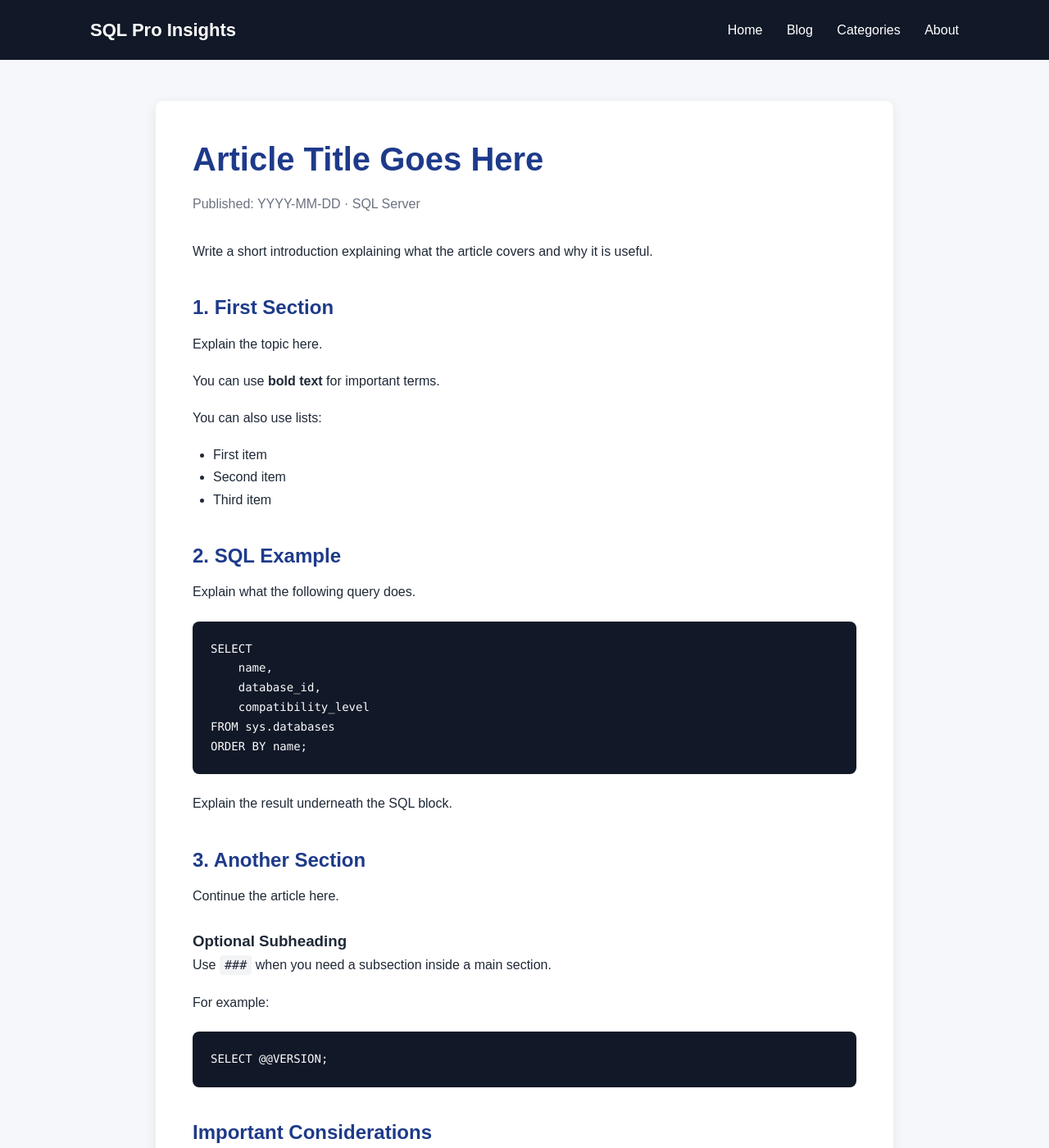
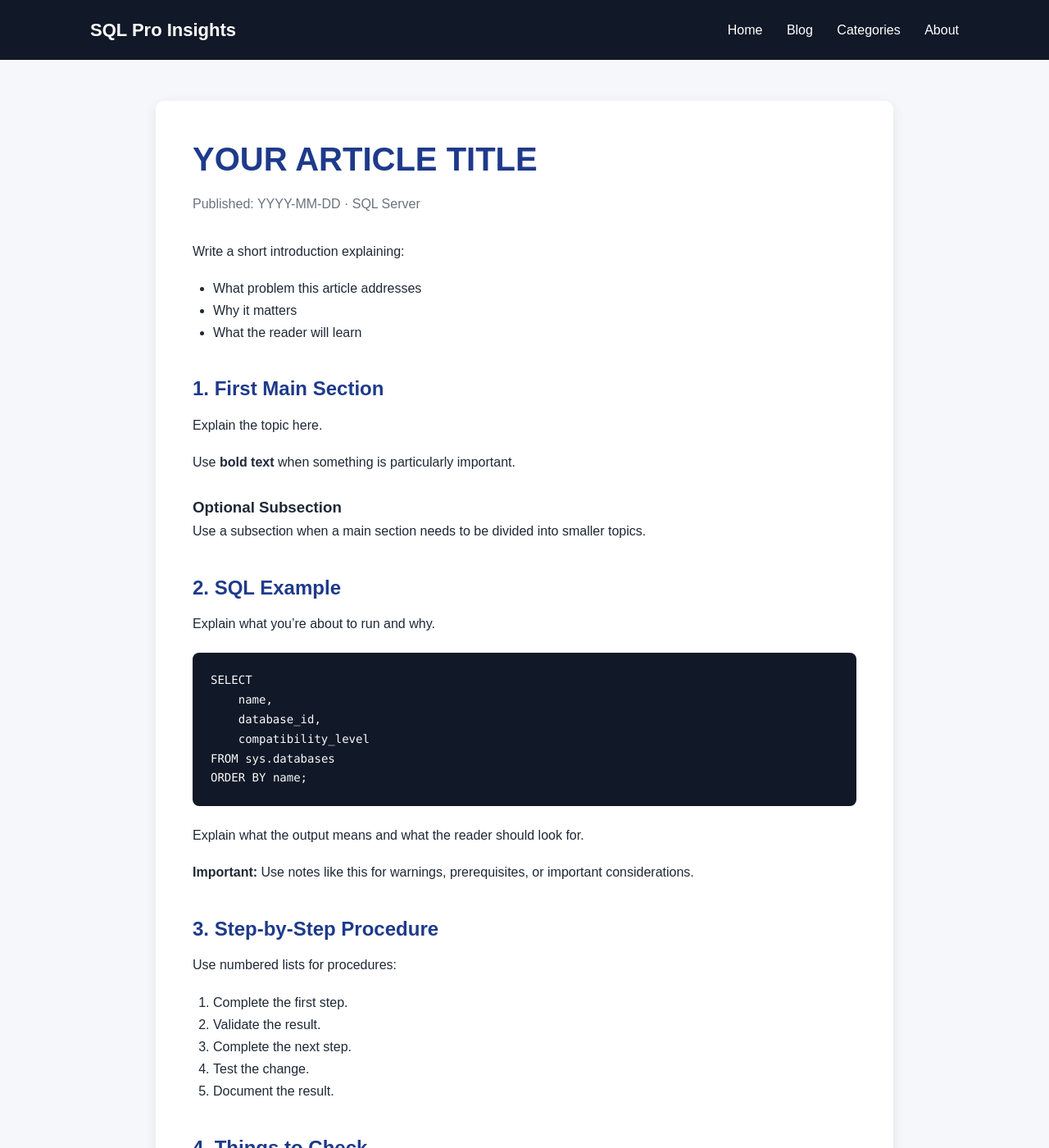
Before and after one commit to SQLProInsights/sqlproinsights.github.io, a Jekyll site: the page built from templates/article-template.md, in a window 1280 px wide and 1400 px high. Shown: the whole window at 82% size. Built offline with Jekyll 4.4.1, drawn with Linux system fonts in a browser that asks for light colours; some of the changed text lies outside the part shown.

Commit message:
Revise article template for better guidance
Updated the article template for improved clarity and structure.

````diff
--- a/templates/article-template.md
+++ b/templates/article-template.md
@@ -1,32 +1,34 @@
 ---
 layout: post
-title: "Article Title Goes Here"
+title: "YOUR ARTICLE TITLE"
 date: YYYY-MM-DD
 categories:
   - SQL Server
 tags:
   - SQL Server
   - Database Administration
-description: "Short description of the article for search engines and previews."
+description: "Write a short 1-2 sentence description of the article."
 ---
 
-Write a short introduction explaining what the article covers and why it is useful.
+Write a short introduction explaining:
 
-## 1. First Section
+- What problem this article addresses
+- Why it matters
+- What the reader will learn
+
+## 1. First Main Section
 
 Explain the topic here.
 
-You can use **bold text** for important terms.
+Use **bold text** when something is particularly important.
 
-You can also use lists:
+### Optional Subsection
 
-- First item
-- Second item
-- Third item
+Use a subsection when a main section needs to be divided into smaller topics.
 
 ## 2. SQL Example
 
-Explain what the following query does.
+Explain what you're about to run and why.
 
 ```sql
 SELECT
@@ -37,31 +39,50 @@ FROM sys.databases
 ORDER BY name;
 ```
 
-Explain the result underneath the SQL block.
+Explain what the output means and what the reader should look for.
 
-## 3. Another Section
+> **Important:** Use notes like this for warnings, prerequisites, or important considerations.
 
-Continue the article here.
+## 3. Step-by-Step Procedure
 
-### Optional Subheading
+Use numbered lists for procedures:
 
-Use `###` when you need a subsection inside a main section.
+1. Complete the first step.
+2. Validate the result.
+3. Complete the next step.
+4. Test the change.
+5. Document the result.
 
-For example:
+## 4. Things to Check
+
+Use bullets for checklists or groups of related items:
+
+- SQL Server version
+- Database compatibility level
+- Database status
+- SQL Server Agent jobs
+- Application connectivity
+- Error logs
+
+## 5. Another SQL Example
 
 ```sql
 SELECT @@VERSION;
 ```
 
-## Important Considerations
+Explain the result underneath the code.
 
-Use bullet points when appropriate:
+## Best Practices
 
-- Test changes before production.
-- Take backups before major changes.
-- Document the existing environment.
+- Test changes outside production first.
+- Take appropriate backups.
+- Document the existing configuration.
+- Have a rollback plan.
 - Validate application dependencies.
+- Monitor after making changes.
 
 ## Final Thoughts
 
-Summarize the article and the main recommendation.
+Summarize the problem, solution, and most important recommendation.
+
+Explain what the reader should consider doing next.
````
